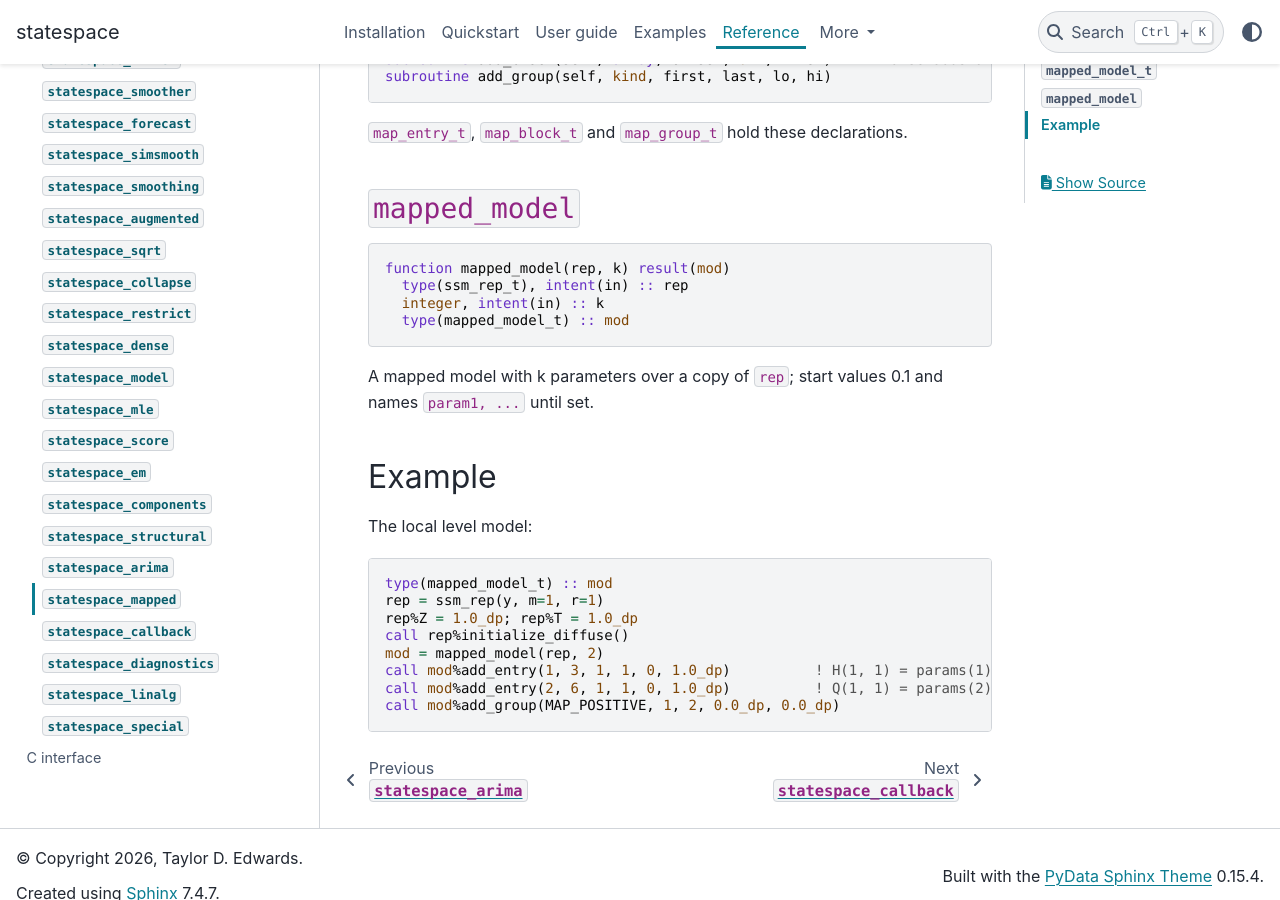
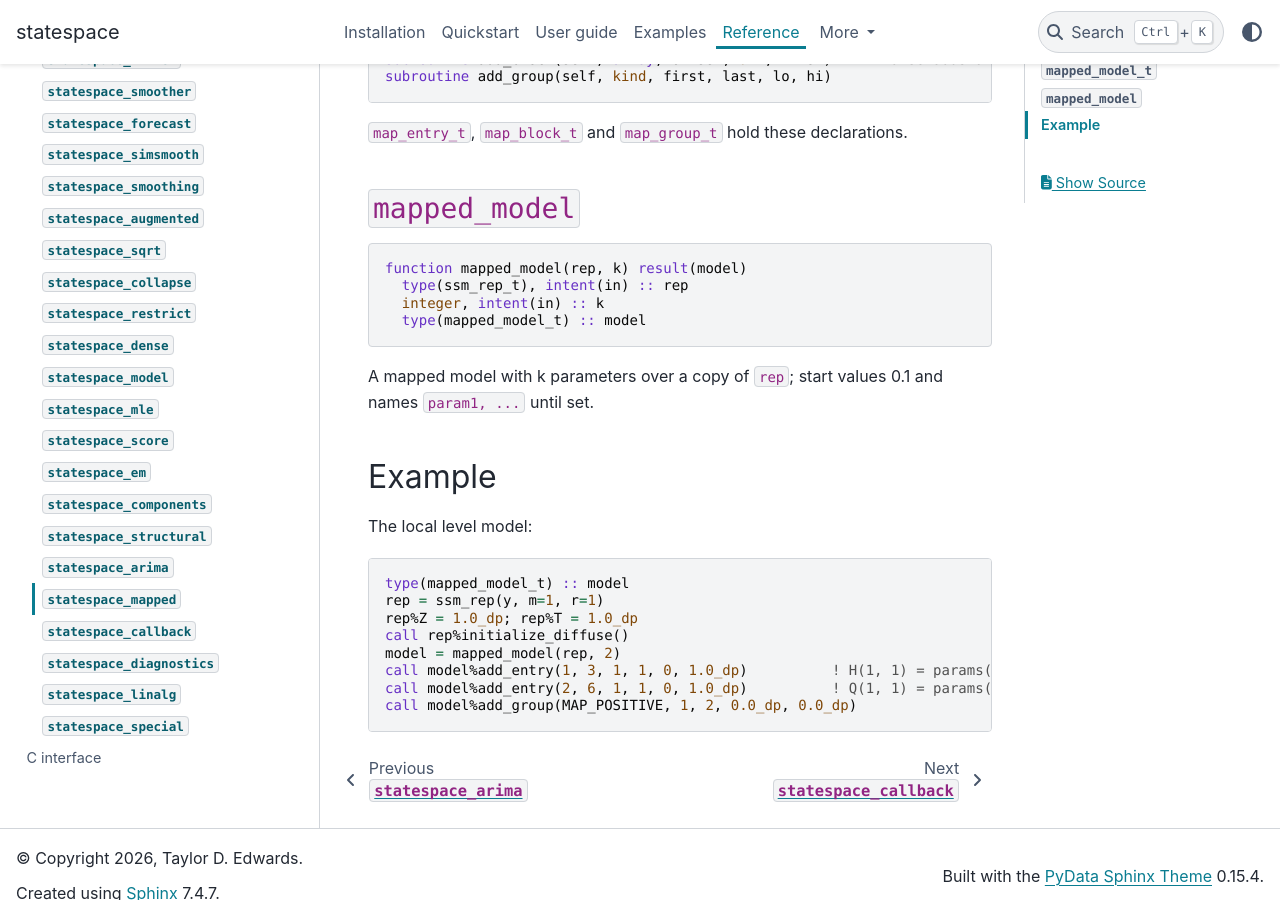
Before and after one commit to Zelpuz/statespace, a Sphinx documentation site: the page built from docs/reference/fortran/statespace_mapped.rst, in a window 1280 px wide and 900 px high, scrolled down 1266 px. Built offline with Sphinx 7.4.7 and the PyData theme 0.15.4, drawn with Linux system fonts in a browser that asks for light colours.

Commit message:
Fortran: rename variables called mod to model
A variable named mod hides the MOD intrinsic in its scope and reads as
the intrinsic, including to syntax highlighters. The three real calls to
mod() are unchanged; lines lengthened past 88 columns are rewrapped.

Co-Authored-By: Claude Opus 5.5 <noreply@anthropic.com>
Claude-Session: https://claude.ai/code/session_01KpE4wN57DS5MA5NqHoN2rM

```diff
--- a/docs/reference/fortran/statespace_arima.rst
+++ b/docs/reference/fortran/statespace_arima.rst
@@ -53,4 +53,4 @@ An ARMA(1, 1) with a constant (DK §5.6.4):
    type(component_holder_t) :: comps(2)
    comps(1)%c = regression_t(x=reshape(spread(1.0_dp, 1, n), [n, 1]))
    comps(2)%c = arima_t(ar=1, ma=1)
-   mod = structural_model(y, comps, info)
+   model = structural_model(y, comps, info)
--- a/docs/reference/fortran/statespace_mapped.rst
+++ b/docs/reference/fortran/statespace_mapped.rst
@@ -60,10 +60,10 @@ declarations.
 
 .. code-block:: fortran
 
-   function mapped_model(rep, k) result(mod)
+   function mapped_model(rep, k) result(model)
      type(ssm_rep_t), intent(in) :: rep
      integer, intent(in) :: k
-     type(mapped_model_t) :: mod
+     type(mapped_model_t) :: model
 
 A mapped model with k parameters over a copy of ``rep``; start values 0.1
 and names ``param1, ...`` until set.
@@ -75,11 +75,11 @@ The local level model:
 
 .. code-block:: fortran
 
-   type(mapped_model_t) :: mod
+   type(mapped_model_t) :: model
    rep = ssm_rep(y, m=1, r=1)
    rep%Z = 1.0_dp; rep%T = 1.0_dp
    call rep%initialize_diffuse()
-   mod = mapped_model(rep, 2)
-   call mod%add_entry(1, 3, 1, 1, 0, 1.0_dp)          ! H(1, 1) = params(1)
-   call mod%add_entry(2, 6, 1, 1, 0, 1.0_dp)          ! Q(1, 1) = params(2)
-   call mod%add_group(MAP_POSITIVE, 1, 2, 0.0_dp, 0.0_dp)
+   model = mapped_model(rep, 2)
+   call model%add_entry(1, 3, 1, 1, 0, 1.0_dp)          ! H(1, 1) = params(1)
+   call model%add_entry(2, 6, 1, 1, 0, 1.0_dp)          ! Q(1, 1) = params(2)
+   call model%add_group(MAP_POSITIVE, 1, 2, 0.0_dp, 0.0_dp)
```
Also changed, not shown: docs/reference/fortran/statespace_components.rst (+6 -6 lines), 15 other files.
